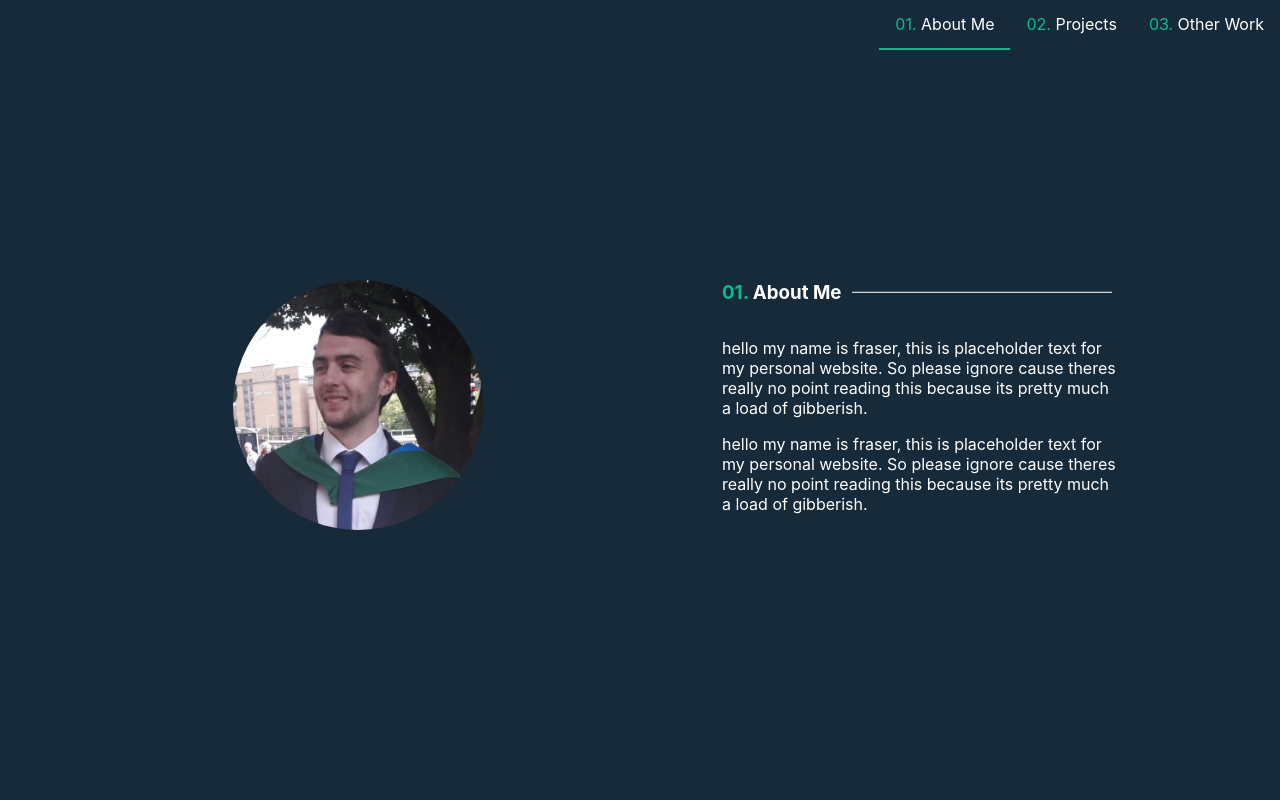
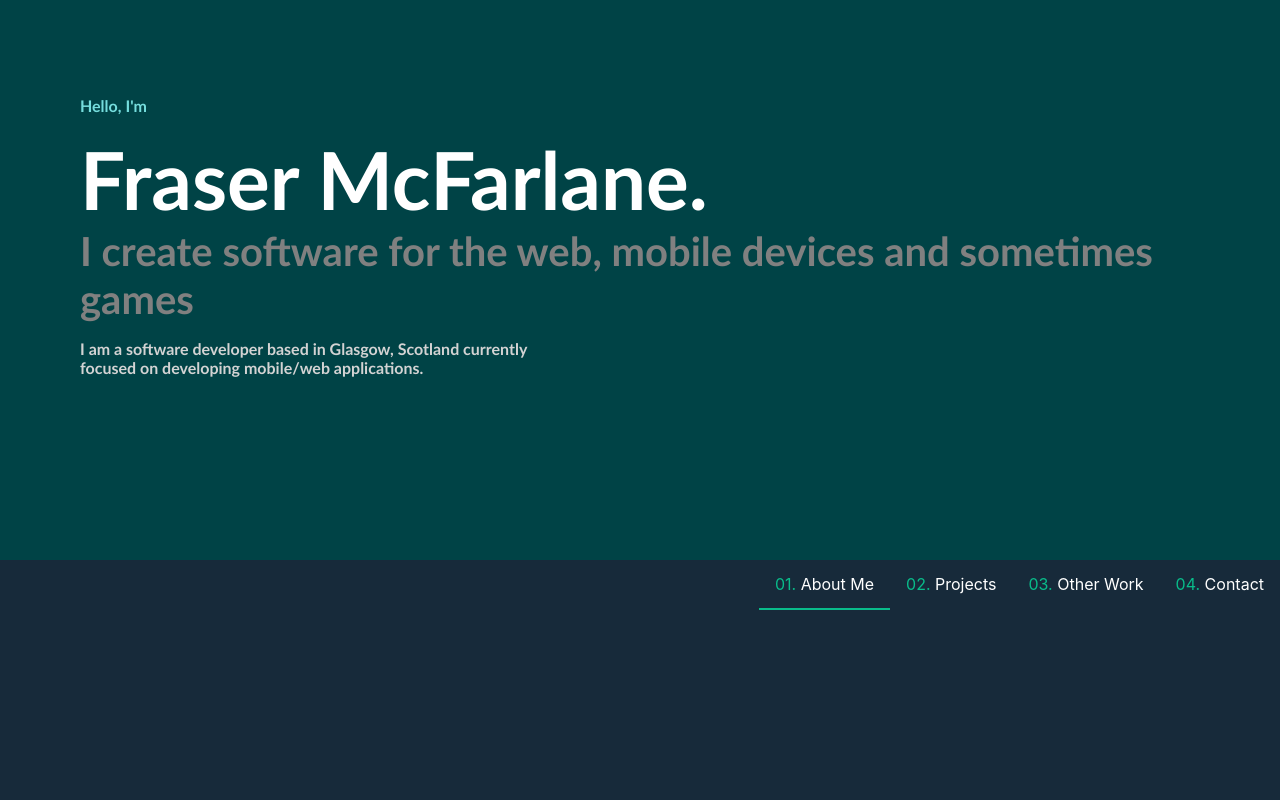
Before and after one commit to fmcfar200/personal-site, a React (Create React App) app: page / in a window 1280 px wide. Shown: the top 800 px of the page. Built offline with nearby package versions, Linux system fonts and the light colour scheme.

Commit message:
header + sticky

```diff
--- a/src/App.css
+++ b/src/App.css
@@ -6,6 +6,42 @@
   background-color: var(--tertiary-color);
 
   padding: 80px;
+}
+
+.header {
+  font-family: "Gill Sans", "Gill Sans MT", Calibri, "Trebuchet MS", sans-serif;
+  display: block;
+  height: 50vh;
+  padding: 80px;
+  background-color: var(--other-color);
+}
+
+.header .header-text-1 {
+  font-weight: bold;
+  color: var(--main-color);
+}
+
+.header .header-text-2 {
+  color: white;
+  font-size: 80px;
+  font-weight: bold;
+  margin: 0 0 0 0;
+}
+
+.header .header-text-3 {
+  color: grey;
+  font-size: 40px;
+  font-weight: bold;
+  margin: 0 0 0 0;
+}
+
+.header .header-text-4 {
+  color: lightgray;
+  font-size: 16px;
+  font-weight: bold;
+  margin: 8 0 0 0;
+  text-align: start;
+  max-width: 500px;
 }
 
 :root {
--- a/src/App.js
+++ b/src/App.js
@@ -1,13 +1,24 @@
 import React from "react";
 import AboutMe from "./components/aboutMe";
 import MyProjects from "./components/myProjects";
-import "./App.css";
 import OtherProjects from "./components/otherProjects";
 import NavBar from "./components/navbar";
+import "./App.css";
 
 function App() {
   return (
     <React.Fragment>
+      <div className="header">
+        <p className="header-text-1">Hello, I'm</p>
+        <p className="header-text-2">Fraser McFarlane.</p>
+        <p className="header-text-3">
+          I create software for the web, mobile devices and sometimes games
+        </p>
+        <p className="header-text-4">
+          I am a software developer based in Glasgow, Scotland currently focused
+          on developing mobile/web applications.
+        </p>
+      </div>
       <NavBar />
       <main className="App">
         <AboutMe />
--- a/src/components/navbar.jsx
+++ b/src/components/navbar.jsx
@@ -5,6 +5,11 @@ const NavBar = () => {
   return (
     <div className="nav-container">
       <ul>
+        <li>
+          <a href="#other_projects_section">
+            <span>04. </span>Contact
+          </a>
+        </li>
         <li>
           <a href="#other_projects_section">
             <span>03. </span>Other Work
```
